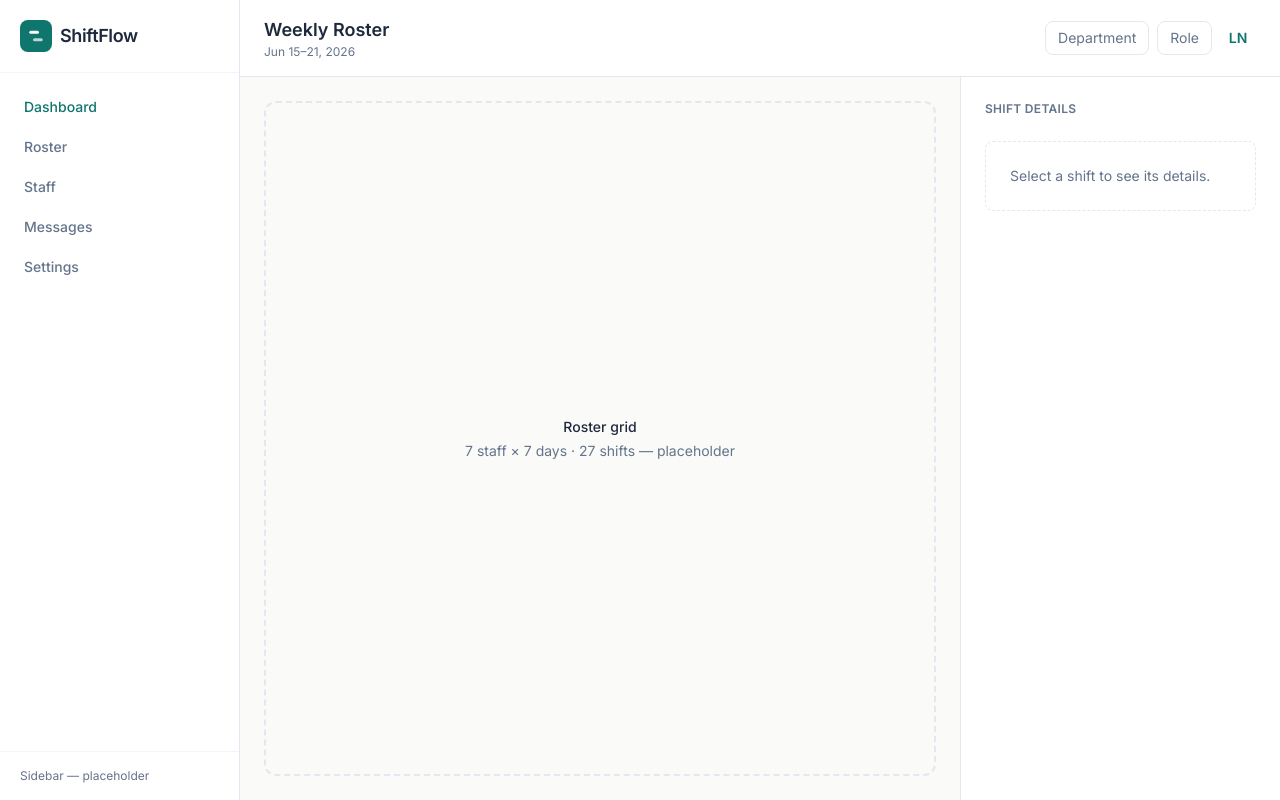
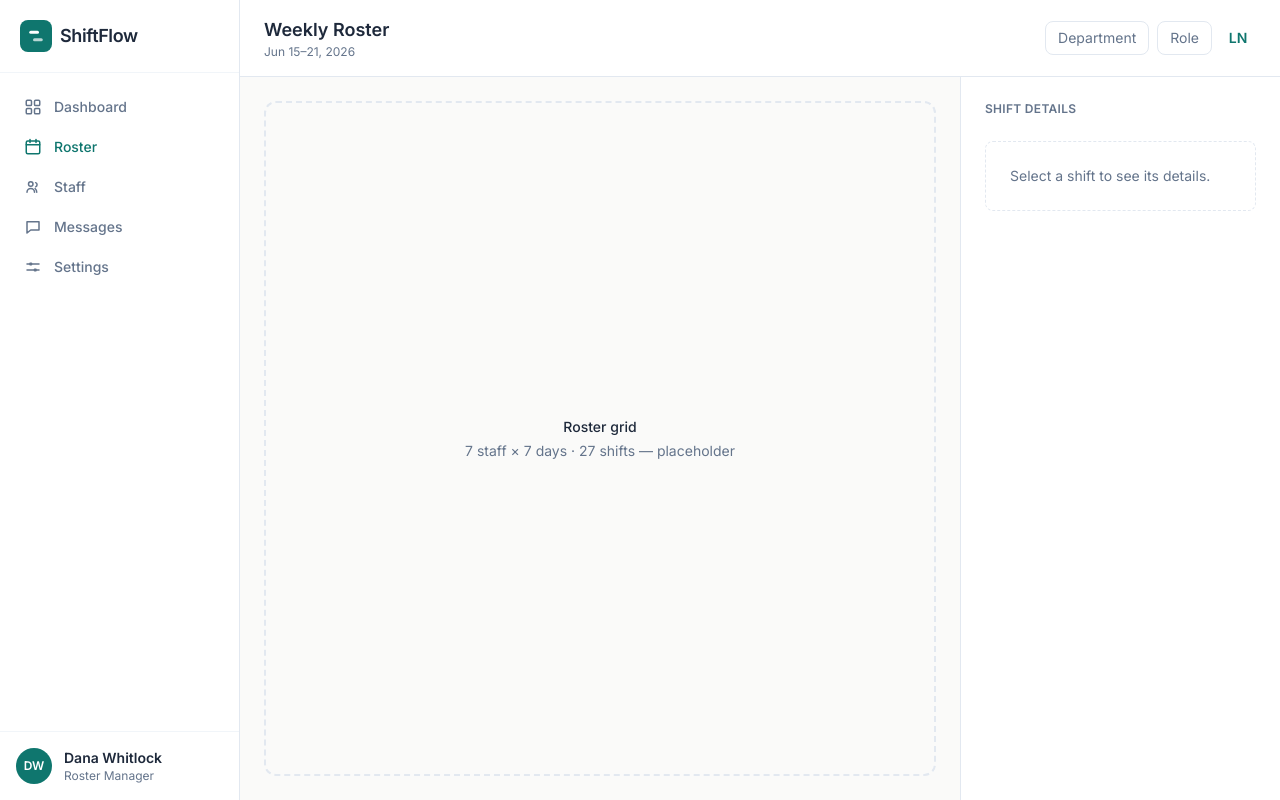
Before and after one commit to charlesalo/shiftflow-rostering, a Next.js app: page /dashboard in a window 1280 px wide. Built offline with nearby package versions, Linux system fonts and the light colour scheme.

Commit message:
feat: dashboard sidebar nav

```diff
--- a/components/dashboard/Sidebar.js
+++ b/components/dashboard/Sidebar.js
@@ -1,7 +1,61 @@
 import Logo from "@/components/ui/Logo";
 
-// Placeholder sidebar nav — wired up later.
-const NAV = ["Dashboard", "Roster", "Staff", "Messages", "Settings"];
+function DashboardIcon() {
+  return (
+    <svg width="18" height="18" viewBox="0 0 24 24" fill="none" aria-hidden="true">
+      <rect x="3" y="3" width="7" height="7" rx="1.5" stroke="currentColor" strokeWidth="2" />
+      <rect x="14" y="3" width="7" height="7" rx="1.5" stroke="currentColor" strokeWidth="2" />
+      <rect x="3" y="14" width="7" height="7" rx="1.5" stroke="currentColor" strokeWidth="2" />
+      <rect x="14" y="14" width="7" height="7" rx="1.5" stroke="currentColor" strokeWidth="2" />
+    </svg>
+  );
+}
+
+function RosterIcon() {
+  return (
+    <svg width="18" height="18" viewBox="0 0 24 24" fill="none" aria-hidden="true">
+      <rect x="3" y="4" width="18" height="17" rx="2" stroke="currentColor" strokeWidth="2" />
+      <path d="M3 9h18M8 2v4M16 2v4" stroke="currentColor" strokeWidth="2" strokeLinecap="round" />
+    </svg>
+  );
+}
+
+function StaffIcon() {
+  return (
+    <svg width="18" height="18" viewBox="0 0 24 24" fill="none" aria-hidden="true">
+      <circle cx="9" cy="8" r="3" stroke="currentColor" strokeWidth="2" />
+      <path d="M4 19c0-2.76 2.24-5 5-5s5 2.24 5 5" stroke="currentColor" strokeWidth="2" strokeLinecap="round" />
+      <path d="M15.5 6.2a3 3 0 0 1 0 5.6" stroke="currentColor" strokeWidth="2" strokeLinecap="round" />
+      <path d="M17 19c0-2-.86-3.8-2.2-5" stroke="currentColor" strokeWidth="2" strokeLinecap="round" />
+    </svg>
+  );
+}
+
+function MessagesIcon() {
+  return (
+    <svg width="18" height="18" viewBox="0 0 24 24" fill="none" aria-hidden="true">
+      <path d="M4 5h16v11H9l-5 4V5Z" stroke="currentColor" strokeWidth="2" strokeLinejoin="round" />
+    </svg>
+  );
+}
+
+function SettingsIcon() {
+  return (
+    <svg width="18" height="18" viewBox="0 0 24 24" fill="none" aria-hidden="true">
+      <path d="M4 8h16M4 16h16" stroke="currentColor" strokeWidth="2" strokeLinecap="round" />
+      <rect x="7" y="6" width="4" height="4" rx="1.2" fill="currentColor" />
+      <rect x="13" y="14" width="4" height="4" rx="1.2" fill="currentColor" />
+    </svg>
+  );
+}
+
+const NAV = [
+  { label: "Dashboard", href: "#", icon: DashboardIcon },
+  { label: "Roster", href: "#", icon: RosterIcon, active: true },
+  { label: "Staff", href: "#", icon: StaffIcon },
+  { label: "Messages", href: "#", icon: MessagesIcon },
+  { label: "Settings", href: "#", icon: SettingsIcon },
+];
 
 export default function Sidebar() {
   return (
@@ -10,21 +64,34 @@ export default function Sidebar() {
         <Logo />
       </div>
 
-      <nav className="flex-1 space-y-1 px-3 py-4">
-        {NAV.map((item, i) => (
-          <span
-            key={item}
-            className={`block rounded-lg px-3 py-2 text-sm font-medium ${
-              i === 0 ? "bg-primary/10 text-primary" : "text-text-muted"
+      <nav aria-label="Dashboard" className="flex-1 space-y-1 px-3 py-4">
+        {NAV.map(({ label, href, icon: Icon, active }) => (
+          <a
+            key={label}
+            href={href}
+            aria-current={active ? "page" : undefined}
+            className={`flex items-center gap-3 rounded-lg px-3 py-2 text-sm font-medium transition-colors ${
+              active
+                ? "bg-primary/5 text-primary"
+                : "text-text-muted hover:bg-slate-100 hover:text-text"
             }`}
           >
-            {item}
-          </span>
+            <Icon />
+            {label}
+          </a>
         ))}
       </nav>
 
-      <div className="border-t border-slate-100 px-5 py-4 text-xs text-text-muted">
-        Sidebar — placeholder
+      <div className="border-t border-slate-100 p-4">
+        <div className="flex items-center gap-3">
+          <span className="grid h-9 w-9 shrink-0 place-items-center rounded-full bg-primary text-xs font-semibold text-surface">
+            DW
+          </span>
+          <div className="min-w-0">
+            <p className="truncate text-sm font-semibold text-text">Dana Whitlock</p>
+            <p className="truncate text-xs text-text-muted">Roster Manager</p>
+          </div>
+        </div>
       </div>
     </aside>
   );
```
